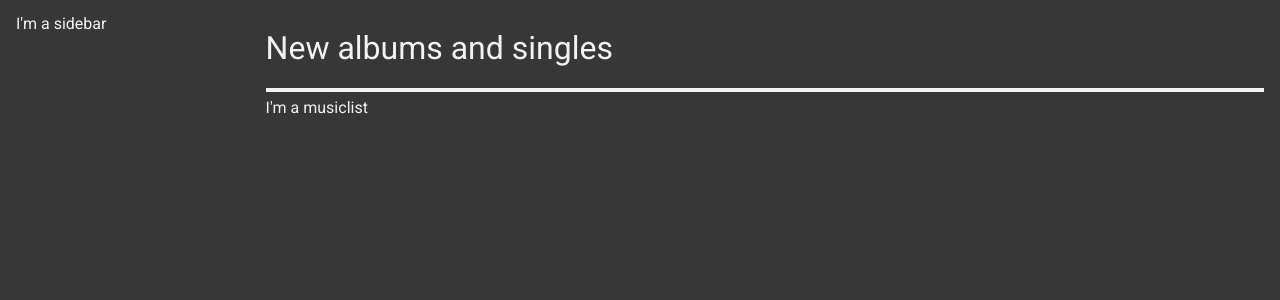
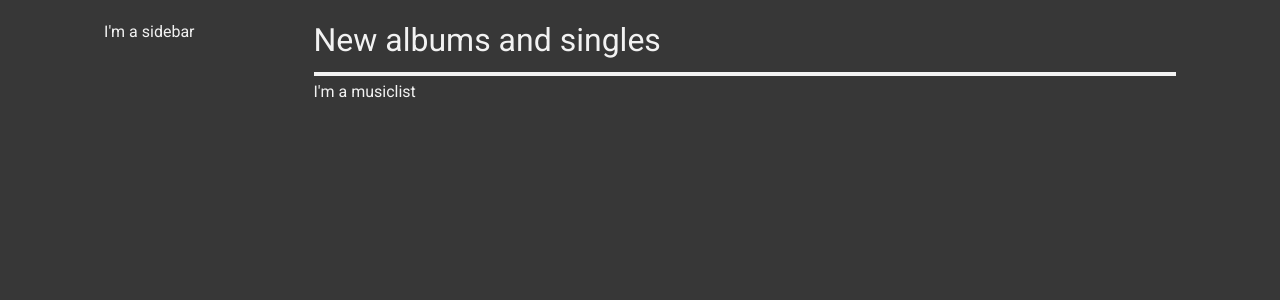
Before and after one commit to mim24sd/music-app, a React (Vite) app: page / in a window 1280 px wide. Shown: the top 300 px of the page. Built offline with nearby package versions, Linux system fonts and the light colour scheme.

Commit message:
fix styles

```diff
--- a/src/components/Header/styles.css
+++ b/src/components/Header/styles.css
@@ -1,6 +1,6 @@
 .title {
   font-size: var(--size-xl);
-  padding: var(--space-md) 0;
+  margin-bottom: var(--space-md);
 }
 
 .horizontal-line {
--- a/src/pages/Home/styles.css
+++ b/src/pages/Home/styles.css
@@ -2,6 +2,8 @@
 
 .main-container {
   display: grid;
-  grid-template-columns: 20% 80%;
-  padding: var(--space-md);
+  grid-template-columns: 15% 70%;
+  gap: 2%;
+  place-content: center;
+  padding: var(--space-lg);
 }
```
